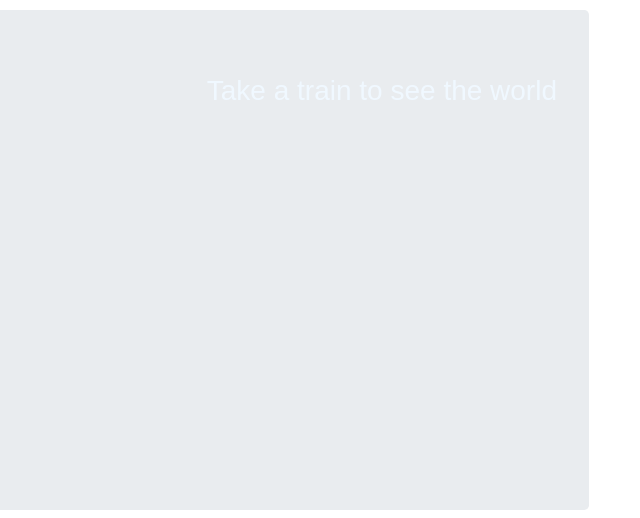
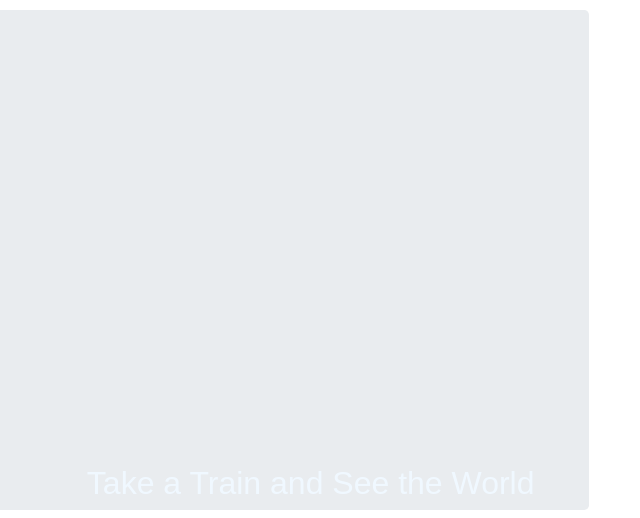
Before and after one commit to danalittleskier/TrainScheduler, a plain HTML site: page index.html in a window 1280 px wide. Shown: the top 518 px of the page, 596-1236 px from the left. Drawn offline with nearby package versions, Linux system fonts and the light colour scheme; no server answers.

Commit message:
Changed the sylesheet to align lower right the title header

```diff
--- a/assets/css/style.css
+++ b/assets/css/style.css
@@ -6,6 +6,7 @@
     background-repeat: no-repeat;
     background-size: cover;
     color: aliceblue;
+    position: relative;
 }
 
 #train-table th,
@@ -14,7 +15,10 @@
       width: 16.575%;
     }
 
-h3 {
+h2 {
     font-family: fantasy;
-    text-align: right;
+    position: absolute;
+    bottom: 0%;
+    right: 5%;
+
 }
--- a/index.html
+++ b/index.html
@@ -28,7 +28,7 @@
 
     <!-- Jumbotron -->
     <div class="jumbotron">
-      <h3>Take a train to see the world</h3>
+      <h2>Take a Train and See the World</h3>
     </div>
 
     <div class="row">
```
